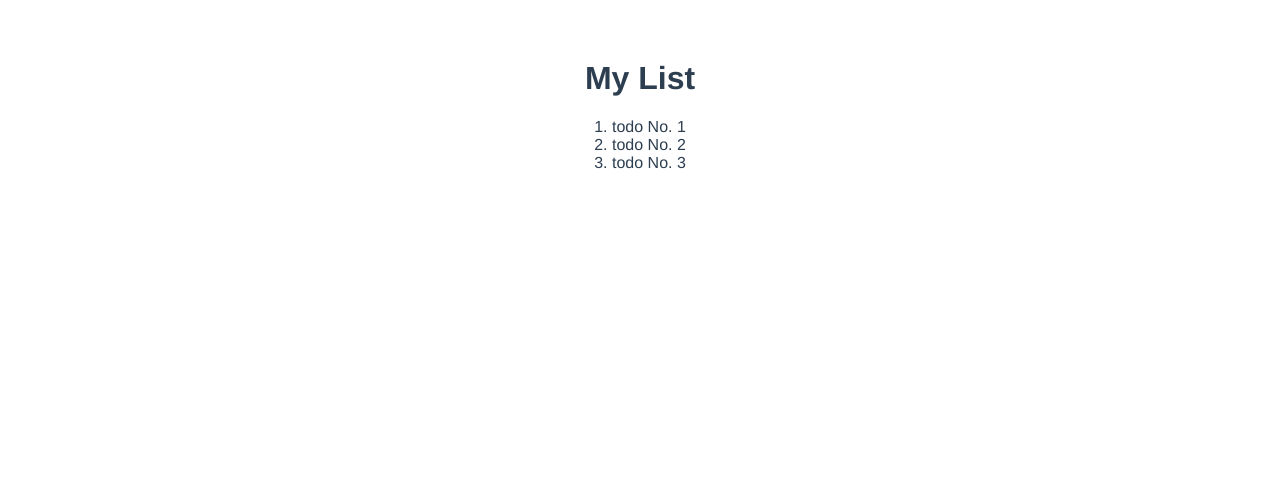
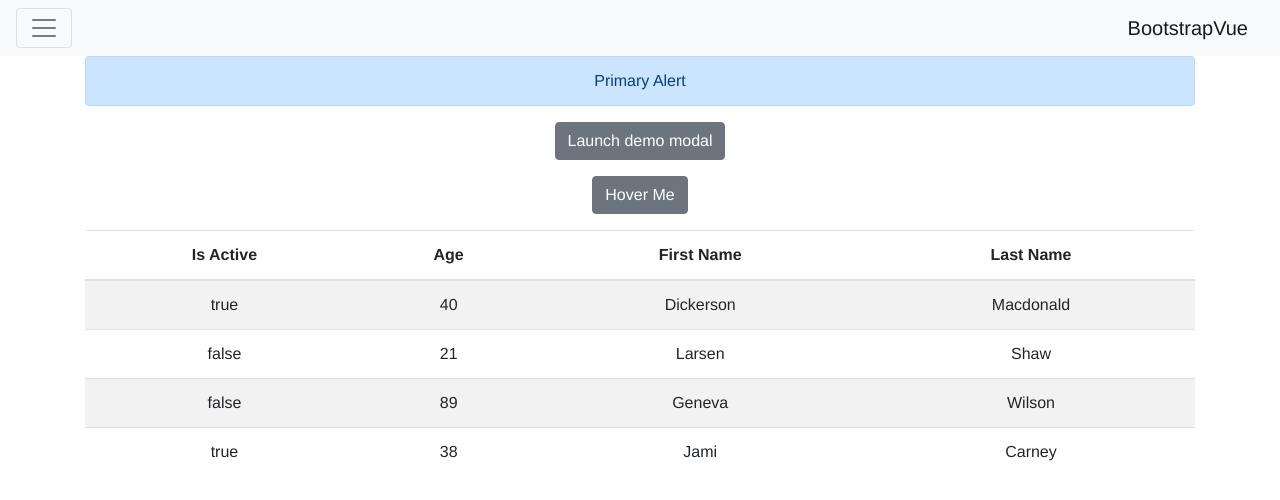
Before and after one commit to Dreamersoul/vue-crash-course-kuwait-developers, a Vue app: page / in a window 1280 px wide. Shown: the top 500 px of the page. Built offline with nearby package versions, Linux system fonts and the light colour scheme.

Commit message:
bootstrap

```diff
--- a/package.json
+++ b/package.json
@@ -7,6 +7,7 @@
     "build": "vue-cli-service build"
   },
   "dependencies": {
+    "bootstrap-vue": "^2.0.0-rc.11",
     "vue": "^2.5.17"
   },
   "devDependencies": {
--- a/public/index.html
+++ b/public/index.html
@@ -5,6 +5,7 @@
     <meta http-equiv="X-UA-Compatible" content="IE=edge">
     <meta name="viewport" content="width=device-width,initial-scale=1.0">
     <link rel="icon" href="<%= BASE_URL %>favicon.ico">
+
     <title>hello-world</title>
   </head>
   <body>
--- a/src/components/HelloWorld.vue
+++ b/src/components/HelloWorld.vue
@@ -1,31 +1,52 @@
 <template>
   <div class="hello">
-    <h1>My List</h1>
-    <ol>
-      <todo-item
-        v-for="item in todos"
-        v-bind:todo="item"
-        v-bind:key="item.id">
-      </todo-item>
-    </ol>
+    <b-navbar toggleable type="light" variant="light">
+        <b-navbar-toggle target="nav_text_collapse"></b-navbar-toggle>
+        <b-navbar-brand>BootstrapVue</b-navbar-brand>
+        <b-collapse is-nav id="nav_text_collapse">
+            <b-navbar-nav>
+                <b-nav-text>Navbar text</b-nav-text>
+            </b-navbar-nav>
+        </b-collapse>
+    </b-navbar>
+    <div class="container">
+      <b-alert show variant="primary">Primary Alert</b-alert>
+      <b-btn v-b-modal.modal1>Launch demo modal</b-btn>
+      <div class="my-3">
+        <b-btn v-b-popover.hover="'I am popover content!'" title="Popover Title">
+          Hover Me
+        </b-btn>
+      </div>
+      <b-table striped hover :items="items"></b-table>
+    </div>
+    <!-- Modal Component -->
+    <b-modal id="modal1" title="Bootstrap-Vue">
+      <p class="my-4">Hello from modal!</p>
+    </b-modal>
   </div>
 </template>
 
 <script>
-import TodoItem from './TodoItem.vue'
+  import Vue from 'vue'
+  import BootstrapVue from 'bootstrap-vue'
+  import 'bootstrap/dist/css/bootstrap.css'
+  import 'bootstrap-vue/dist/bootstrap-vue.css'
 
+  Vue.use(BootstrapVue);
+const items = [
+  { isActive: true, age: 40, first_name: 'Dickerson', last_name: 'Macdonald' },
+  { isActive: false, age: 21, first_name: 'Larsen', last_name: 'Shaw' },
+  { isActive: false, age: 89, first_name: 'Geneva', last_name: 'Wilson' },
+  { isActive: true, age: 38, first_name: 'Jami', last_name: 'Carney' }
+]
   export default {
     name: 'HelloWorld',
     components: {
-    TodoItem
+      BootstrapVue
     },
-  data: function(){
+    data: function () {
       return {
-      todos:[
-        {id: 1, text: "todo No. 1"},
-        {id: 2, text: "todo No. 2"},
-        {id: 3, text: "todo No. 3"},
-      ]
+        items: items
       }
     },
   }
@@ -38,19 +59,20 @@ export default {
     -moz-osx-font-smoothing: grayscale;
     text-align: center;
     color: #2c3e50;
-  margin-top: 60px;
+  }
 
-}
   input {
     width: 30%;
     padding: 12px 12px;
     margin: 8px 0;
     box-sizing: border-box;
   }
+
   ol {
     padding: 0px;
     list-style-position: inside;
   }
+
   li {
     margin: 0 10px;
   }
--- a/src/components/TodoItem.vue
+++ /dev/null
@@ -1,10 +0,0 @@
-<template>
-    <li>{{ todo.text }}</li>
-</template>
-
-<script>
-export default {
-    name:"TodoItem",
-    props: ['todo'],
-}
-</script>
```
Also changed, not shown: 1 other file (tests, documents, lock files or other folders). Lines whose indentation alone changed are shown as unchanged.
